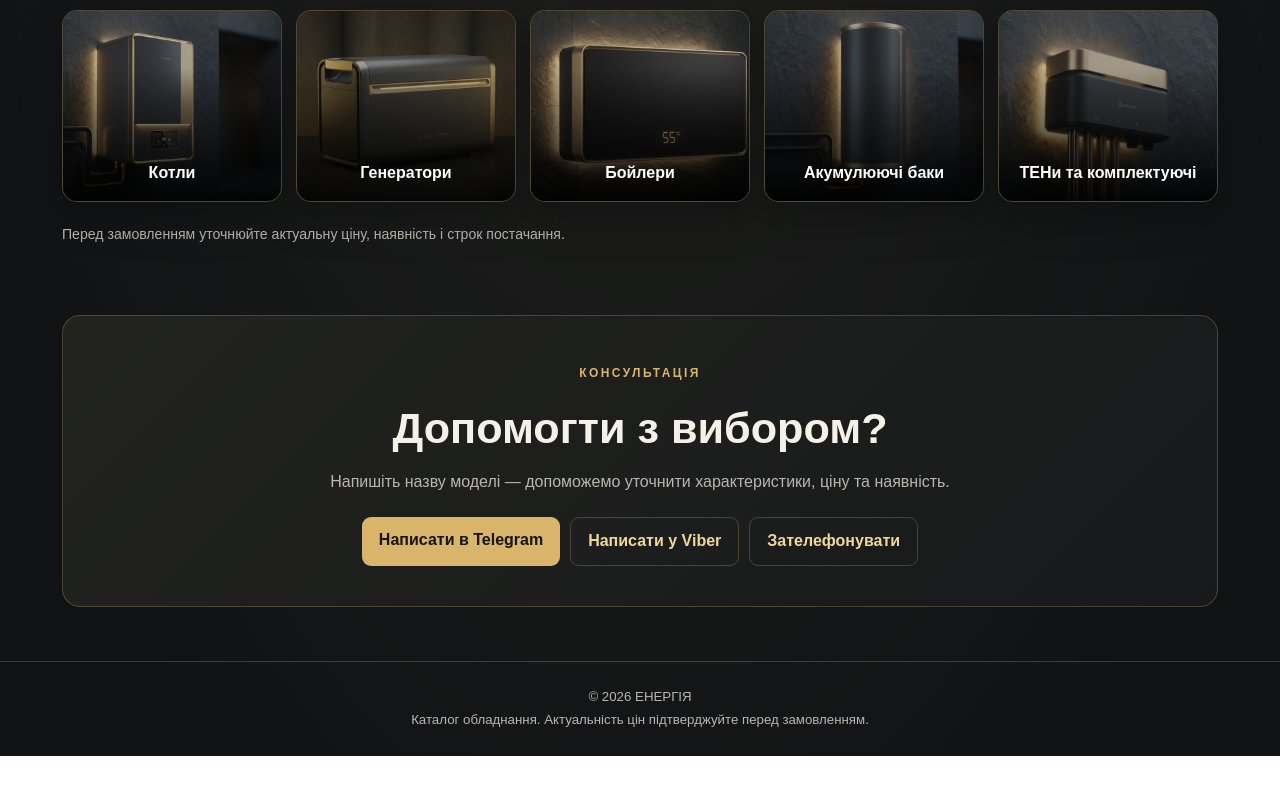
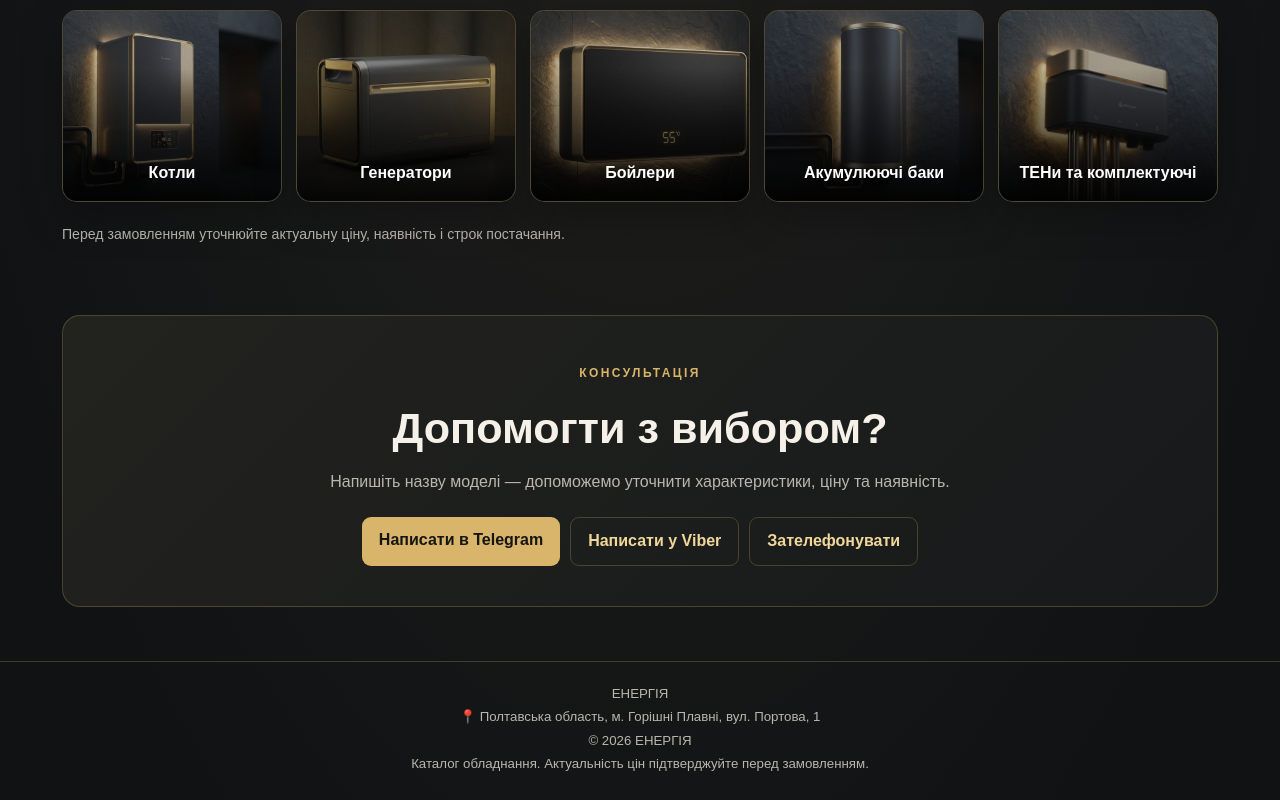
Before and after one commit to viktorkamsik-afk/energiya-store, a plain HTML site: page index.html in a window 1280 px wide. Shown: the part 800-1600 px from the top of the page. Before the commit the page ends 1556 px from the top, so only its background shows below. Drawn offline with Linux system fonts and the light colour scheme.

Commit message:
Update index.html

```diff
--- a/index.html
+++ b/index.html
@@ -32,6 +32,18 @@
       <div class="grid-showcase" id="productGrid" hidden></div><p class="empty-state" id="emptyState" hidden></p>
     </section>
     <section class="contact-panel"><p class="eyebrow">КОНСУЛЬТАЦІЯ</p><h2>Допомогти з вибором?</h2><p>Напишіть назву моделі — допоможемо уточнити характеристики, ціну та наявність.</p><div class="contact-actions"><a data-contact="telegram" href="https://t.me/+380935654438" target="_blank" rel="noopener" class="contact-button">Написати в Telegram</a><a data-contact="viber" href="viber://chat?number=%2B380935654438" class="contact-button secondary">Написати у Viber</a><a data-contact="phoneLink" href="tel:+380935654438" class="contact-button secondary">Зателефонувати</a></div></section>
-  </main><footer><p>© 2026 ЕНЕРГІЯ</p><p>Каталог обладнання. Актуальність цін підтверджуйте перед замовленням.</p></footer>
+  </main>
+
+  <footer>
+    <div class="footer-brand">ЕНЕРГІЯ</div>
+
+    <p class="footer-address">
+      📍 Полтавська область, м. Горішні Плавні, вул. Портова, 1
+    </p>
+
+    <p>© 2026 ЕНЕРГІЯ</p>
+
+    <p>Каталог обладнання. Актуальність цін підтверджуйте перед замовленням.</p>
+  </footer>
 </body>
 </html>
```
